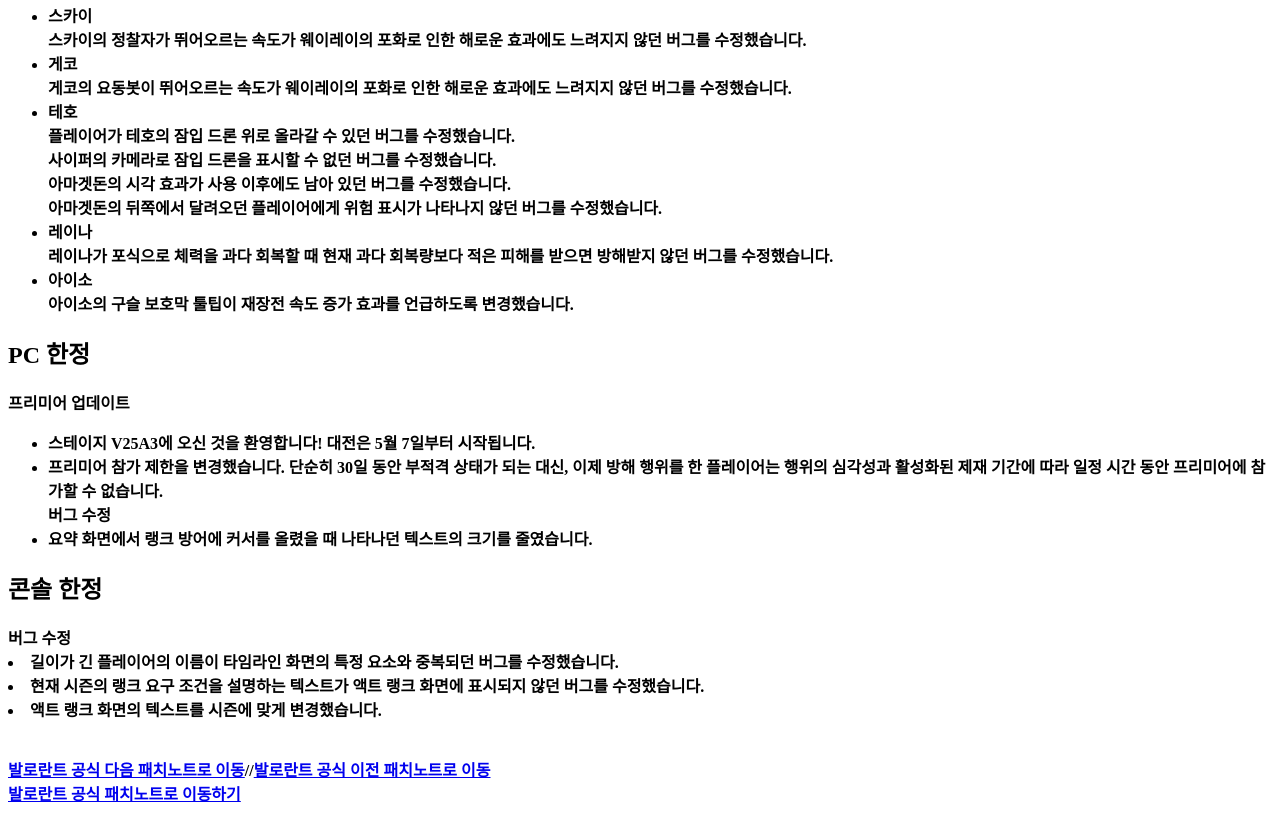
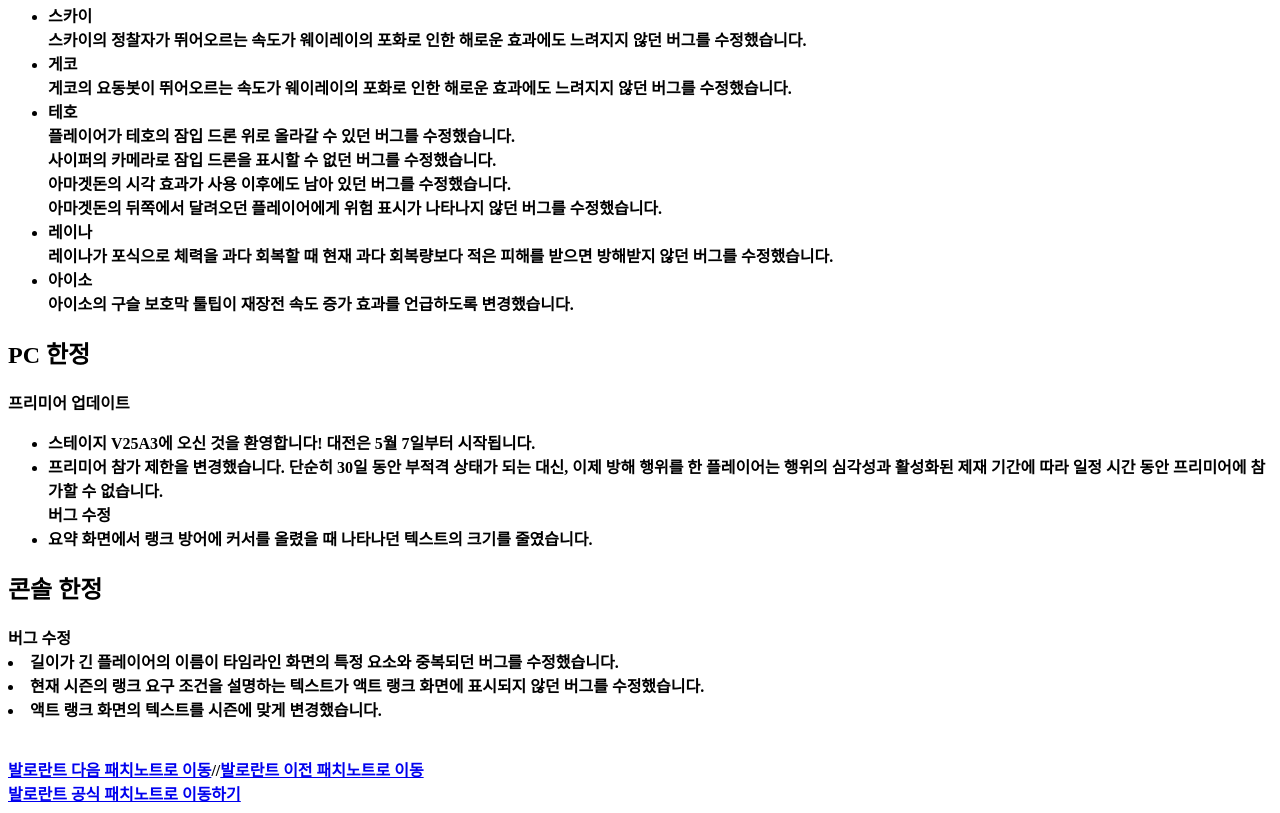
Before and after one commit to zephyr3232/patchnoteVAL, a plain HTML site: page VAL_10.08.html in a window 1280 px wide. Shown: the part 3183-3996 px from the top of the page. Drawn offline with Linux system fonts and the light colour scheme.

Commit message:
Update VAL_10.08.html

```diff
--- a/VAL_10.08.html
+++ b/VAL_10.08.html
@@ -71,7 +71,7 @@
 
 <br>
 <br>
-<a href=VAL_10.09.html  title="10.09 패치노트로 이동합니다.">발로란트 공식 다음 패치노트로 이동</a>//<a href=index.html  title="10.07 패치노트로 이동합니다.">발로란트 공식 이전 패치노트로 이동</a>
+<a href=VAL_10.09.html  title="10.09 패치노트로 이동합니다.">발로란트 다음 패치노트로 이동</a>//<a href=index.html  title="10.07 패치노트로 이동합니다.">발로란트 이전 패치노트로 이동</a>
 <br><a href="https://playvalorant.com/ko-kr/news/game-updates/valorant-patch-notes-10-08/" title="10.08 발로란트 공식 패치노트">발로란트 공식 패치노트로 이동하기</a>
 </body>
 </html>
```
